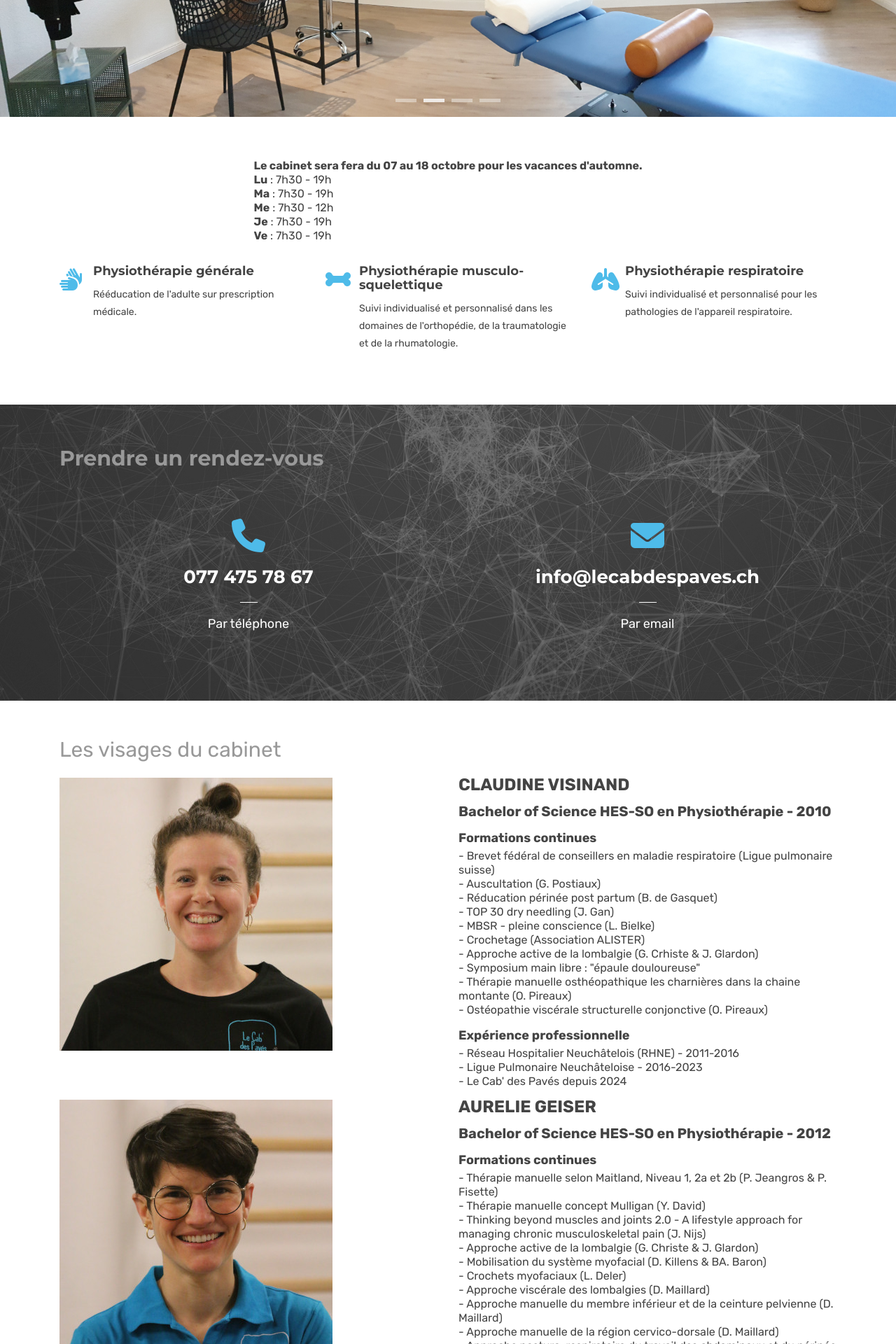
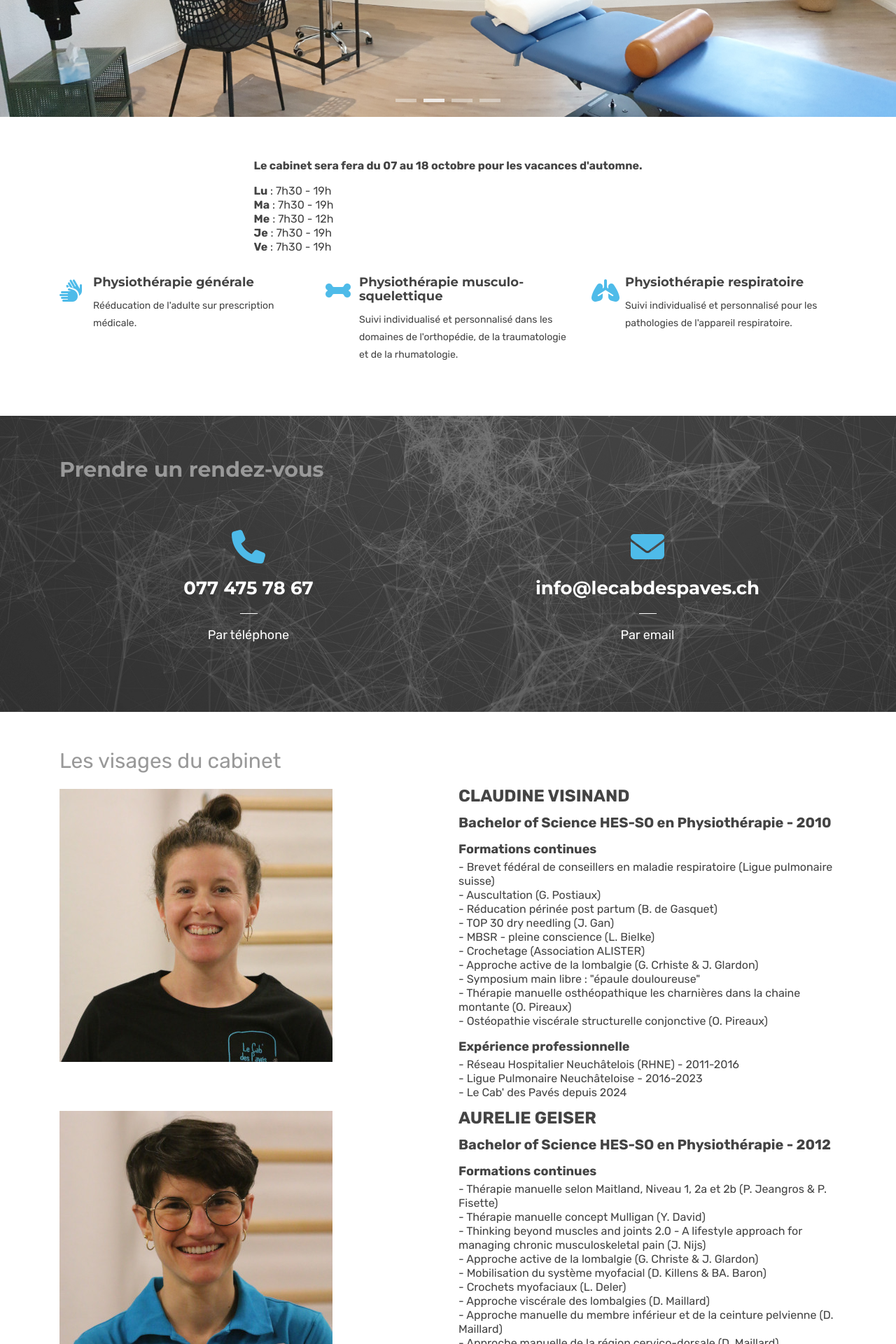
Before and after one commit to aureliegeiser/aureliegeiser.github.io, a Jekyll site: the page built from index.html, in a window 1280 px wide. Shown: the part 535-2455 px from the top of the page at 70% size. Built offline with Jekyll 4.4.1, drawn with Linux system fonts in a browser that asks for light colours.

Commit message:
Fermeture

```diff
--- a/index.html
+++ b/index.html
@@ -54,7 +54,7 @@
     <!-- SERVICES -->
     <div style="display:flex;justify-content:center;margin-bottom:16px">
       <div style="text-align:left; font-size:16px;">
-        <div><strong>Le cabinet sera fera du 07 au 18 octobre pour les vacances d'automne.</strong></div>
+        <div style="margin-bottom:16px;"><strong>Le cabinet sera fera du 07 au 18 octobre pour les vacances d'automne.</strong></div>
         <div><b>Lu</b> : 7h30 - 19h</div>
         <div><b>Ma</b> : 7h30 - 19h</div>
         <div><b>Me</b> : 7h30 - 12h</div>
```
